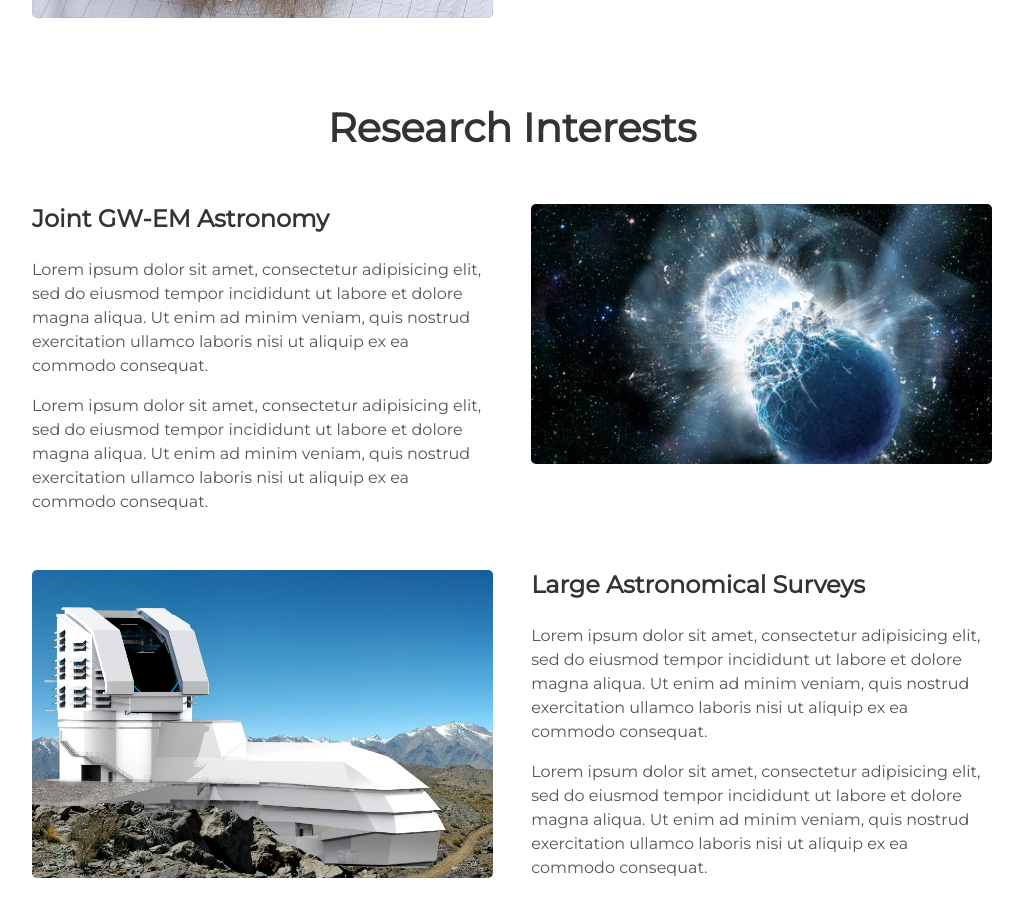
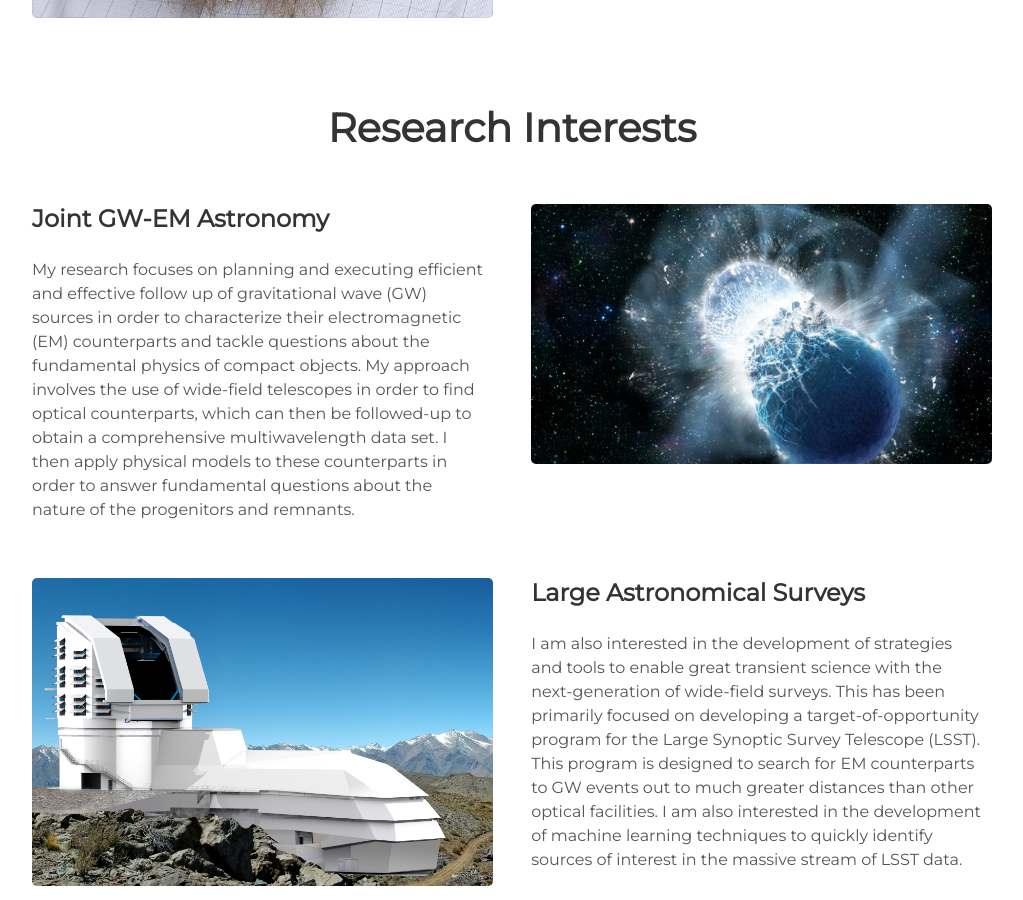
Before and after one commit to pcowpert/pcowpert.github.io, a Jekyll site: the page built from index.html, in a window 1280 px wide and 900 px high, scrolled down 1550 px. Shown: the whole window, without its empty margins (128-1151 px from the left). Built offline with Jekyll 4.4.1, drawn with Linux system fonts in a browser that asks for light colours.

Commit message:
Added basic research description

```diff
--- a/_includes/research.html
+++ b/_includes/research.html
@@ -8,8 +8,7 @@
   </div>
   <div class="contents-left">
     <h3> Joint GW-EM Astronomy </h3>
-    <p>Lorem ipsum dolor sit amet, consectetur adipisicing elit, sed do eiusmod tempor incididunt ut labore et dolore magna aliqua. Ut enim ad minim veniam, quis nostrud exercitation ullamco laboris nisi ut aliquip ex ea commodo consequat.</p>
-    <p>Lorem ipsum dolor sit amet, consectetur adipisicing elit, sed do eiusmod tempor incididunt ut labore et dolore magna aliqua. Ut enim ad minim veniam, quis nostrud exercitation ullamco laboris nisi ut aliquip ex ea commodo consequat.</p>
+    <p>My research focuses on planning and executing efficient and effective follow up of gravitational wave (GW) sources in order to characterize their electromagnetic (EM) counterparts and tackle questions about the fundamental physics of compact objects. My approach involves the use of wide-field telescopes in order to find optical counterparts, which can then be followed-up to obtain a comprehensive multiwavelength data set. I then apply physical models to these counterparts in order to answer fundamental questions about the nature of the progenitors and remnants.</p>
   </div>
 </div>
 
@@ -19,7 +18,6 @@
   </div>
   <div class="contents-right">
     <h3> Large Astronomical Surveys </h3>
-    <p>Lorem ipsum dolor sit amet, consectetur adipisicing elit, sed do eiusmod tempor incididunt ut labore et dolore magna aliqua. Ut enim ad minim veniam, quis nostrud exercitation ullamco laboris nisi ut aliquip ex ea commodo consequat.</p>
-    <p>Lorem ipsum dolor sit amet, consectetur adipisicing elit, sed do eiusmod tempor incididunt ut labore et dolore magna aliqua. Ut enim ad minim veniam, quis nostrud exercitation ullamco laboris nisi ut aliquip ex ea commodo consequat.</p>
+    <p>I am also interested in the development of strategies and tools to enable great transient science with the next-generation of wide-field surveys. This has been primarily focused on developing a target-of-opportunity program for the Large Synoptic Survey Telescope (LSST). This program is designed to search for EM counterparts to GW events out to much greater distances than other optical facilities. I am also interested in the development of machine learning techniques to quickly identify sources of interest in the massive stream of LSST data.</p>
   </div>
 </div>
```
